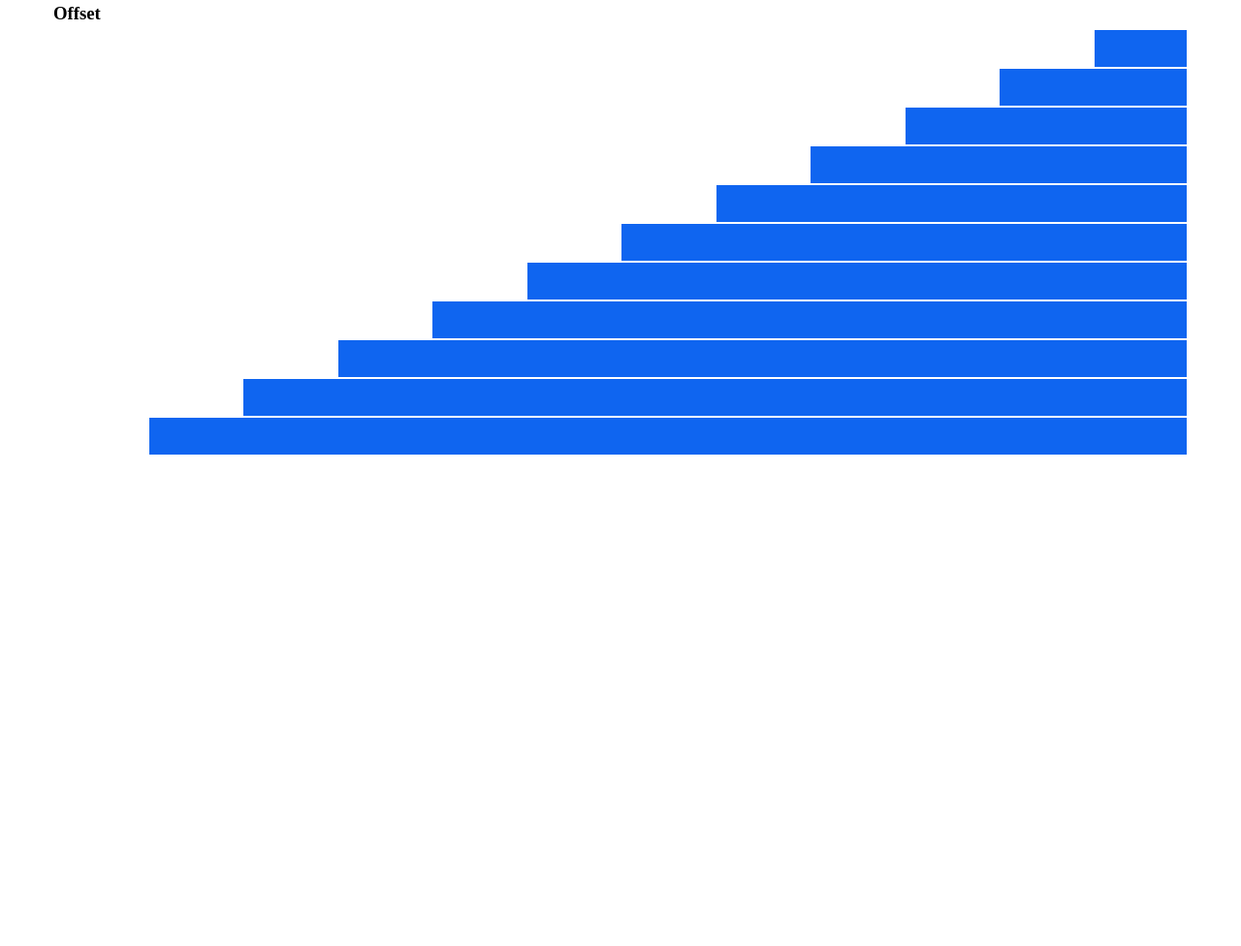
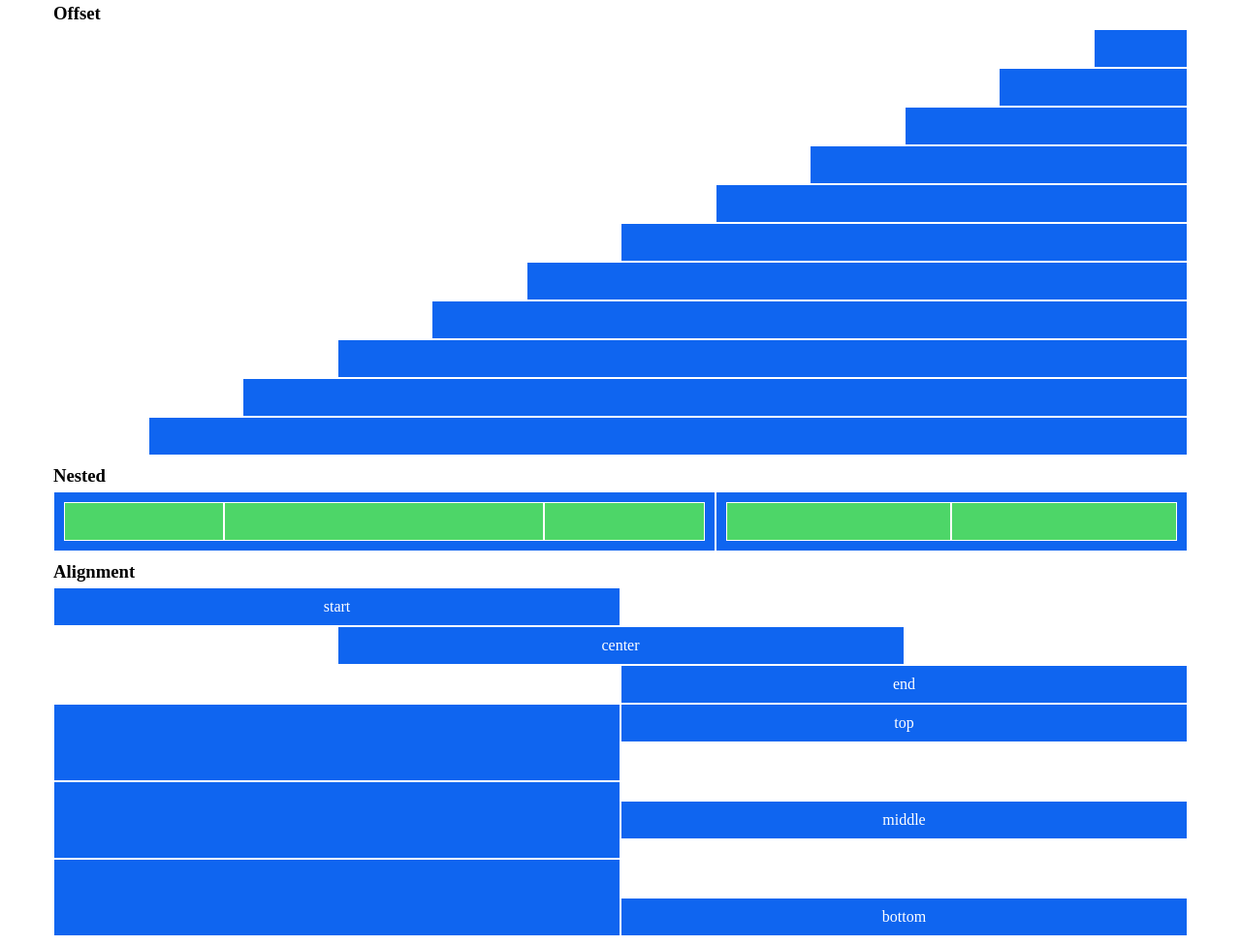
Before and after one commit to dvthnight/html-css-12bool, a plain HTML site: page index.html in a window 1280 px wide. Shown: the part 586-1562 px from the top of the page at 97% size. Before the commit the page ends 1066 px from the top, so only its background shows below. Drawn offline with Linux system fonts and the light colour scheme.

Commit message:
completato sezione alignment

```diff
--- a/index.html
+++ b/index.html
@@ -138,5 +138,49 @@
         </div>
     </section>
 
+    <section>
+        <div class="container">
+            <h3>Nested</h3>
+            <div class="row">
+                <div class="col-7 row blocco_sez">
+                    <div class="col-3 nested"></div>
+                    <div class="col-6 nested"></div>
+                    <div class="col-3 nested"></div>
+                </div>
+                <div class="col-5 row blocco_sez">
+                    <div class="col-6 nested"></div>
+                    <div class="col-6 nested"></div>
+                </div>
+            </div>
+        </div>
+    </section>
+
+    <section class="blocco_sez">
+        <div class="container">
+            <h3>Alignment</h3>
+            <div class="row">
+                <div class="col-6">start</div>
+            </div>
+            <div class="row">
+                <div class="col-6 col-offset-3">center</div>
+            </div>
+            <div class="row">
+                <div class="col-6 col-offset-6">end</div>
+            </div>
+            <div class="row top">
+                <div class="col-6 big-block"></div>
+                <div class="col-6 ">top</div>
+            </div>
+            <div class="row middle">
+                <div class="col-6 big-block"></div>
+                <div class="col-6 ">middle</div>
+            </div>
+            <div class="row bottom">
+                <div class="col-6 big-block"></div>
+                <div class="col-6 ">bottom</div>
+            </div>
+        </div>
+    </section>
+
 </body>
 </html>
--- a/style.css
+++ b/style.css
@@ -14,7 +14,7 @@ section h3{
     background-color: rgb(77, 214, 104);
 }
 
-.col-6.row{
+[class^="col-"].row{
     padding: 10px;
 }
 
@@ -26,3 +26,19 @@ section{
 .blocco_sez [class^="col"]{
     height: 40px;
 }
+
+[class^="col"].big-block{
+    height: 80px;
+}
+
+.top{
+    align-items: flex-start;
+}
+
+.middle{
+    align-items: center;
+}
+
+.bottom{
+    align-items: flex-end;
+}
```
